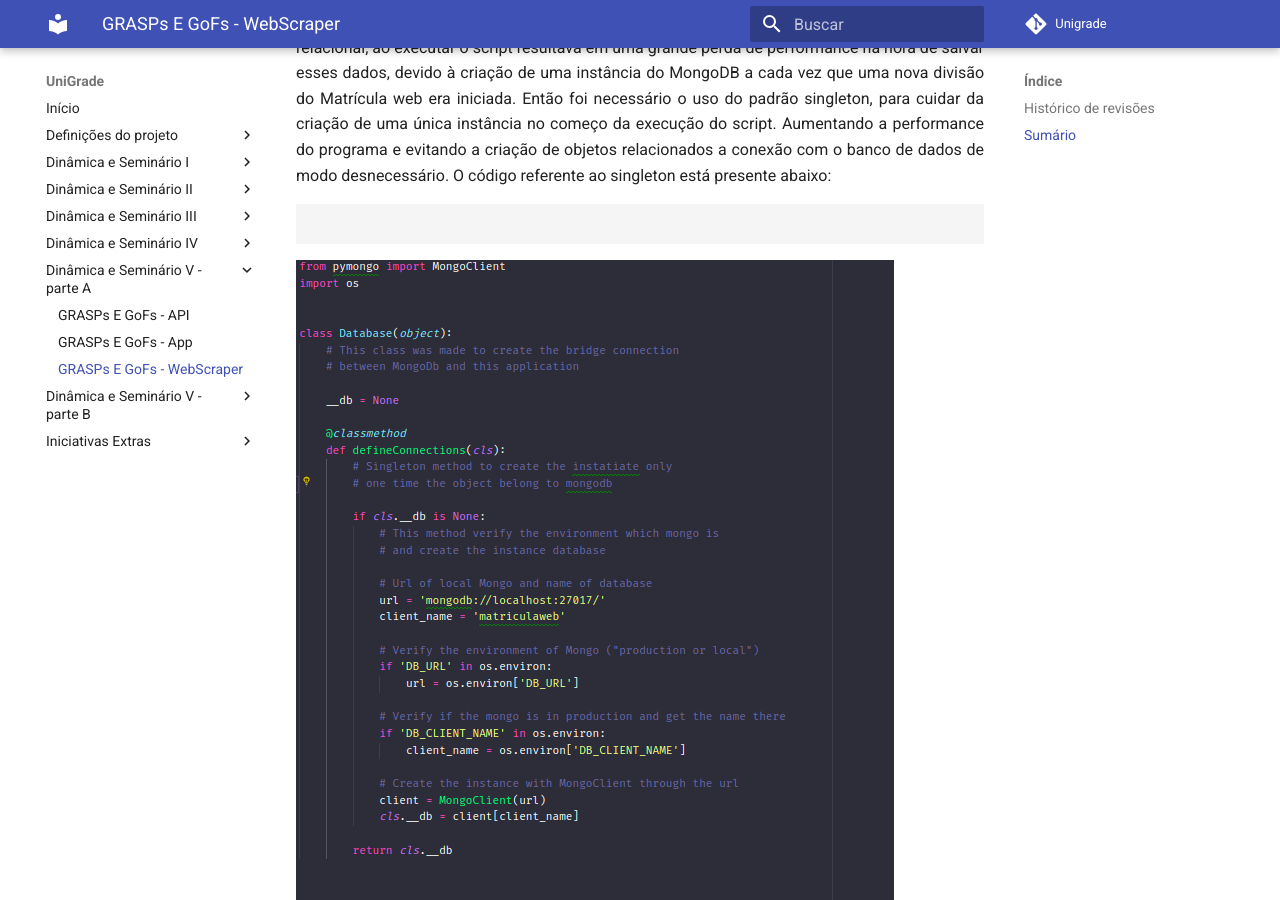
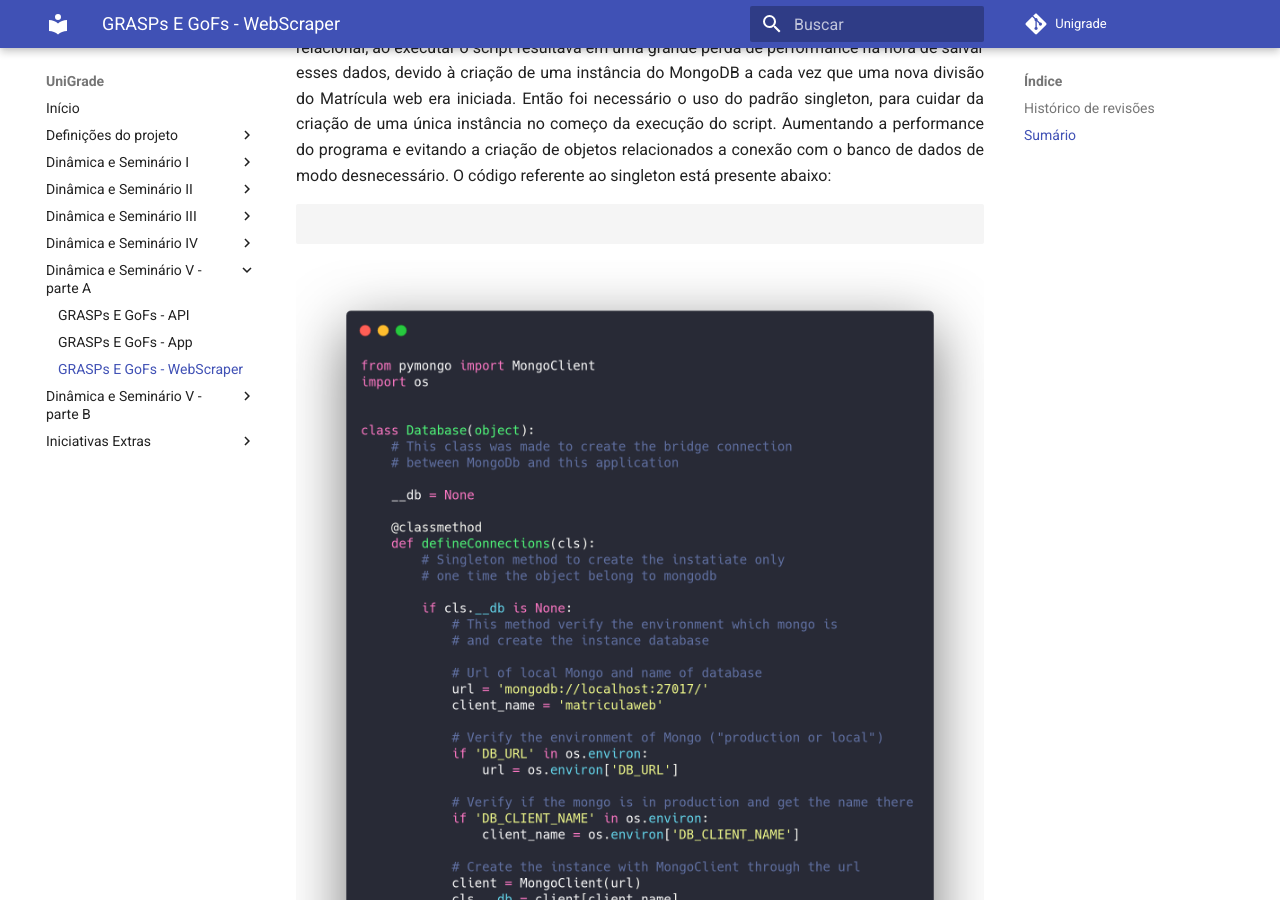
Before and after one commit to ads-unigrade-2019-1/Wiki, an MkDocs documentation site: the page built from docs/dinamica05A/webscraper.md, in a window 1280 px wide and 900 px high, scrolled down 1076 px. Built offline with MkDocs 1.6.1 and Material for MkDocs 9.7.7, drawn with Linux system fonts in a browser that asks for light colours.

Commit message:
Change the pattern image code

```diff
--- a/docs/dinamica05A/webscraper.md
+++ b/docs/dinamica05A/webscraper.md
@@ -19,7 +19,7 @@
 
 <p style="text-align: justify">Esse padrão que por muitos autores até hoje é considerado como anti-pattern, para o script Mwscaner foi um fator que alavancou sua performance de forma muito considerável. Como o script faz a coleta de vários dados do Matrícula Web e salva todos no banco de dados não relacional, ao executar o script resultava em uma grande perda de performance na hora de salvar esses dados, devido à criação de uma instância do MongoDB a cada vez que uma nova divisão do Matrícula web era iniciada. Então foi necessário o uso do padrão singleton, para cuidar da criação de uma única instância no começo da execução do script. Aumentando a performance do programa e evitando a criação de objetos relacionados a conexão com o banco de dados de modo desnecessário. O código referente ao singleton está presente abaixo:</p>
 
-[![sigleton-mwscanner](img/singleton_mwscanner.png)](img/singleton_mwscanner.png)
+[![singleton-mwscanner](img/singleton_mwscanner.png)](img/singleton_mwscanner.png)
 
 <p style="text-align: justify">Ao aplicar o padrão tivemos a queda no tempos
 de execução da build de: </p>
```
Also changed, not shown: other parts of docs/dinamica05A/webscraper.md (+1 -3 lines), docs/dinamica05A/img/builder.png (added), docs/dinamica05A/img/builder1.png (deleted), docs/dinamica05A/img/builder2.png (deleted), docs/dinamica05A/img/singleton_mwscanner.png.
